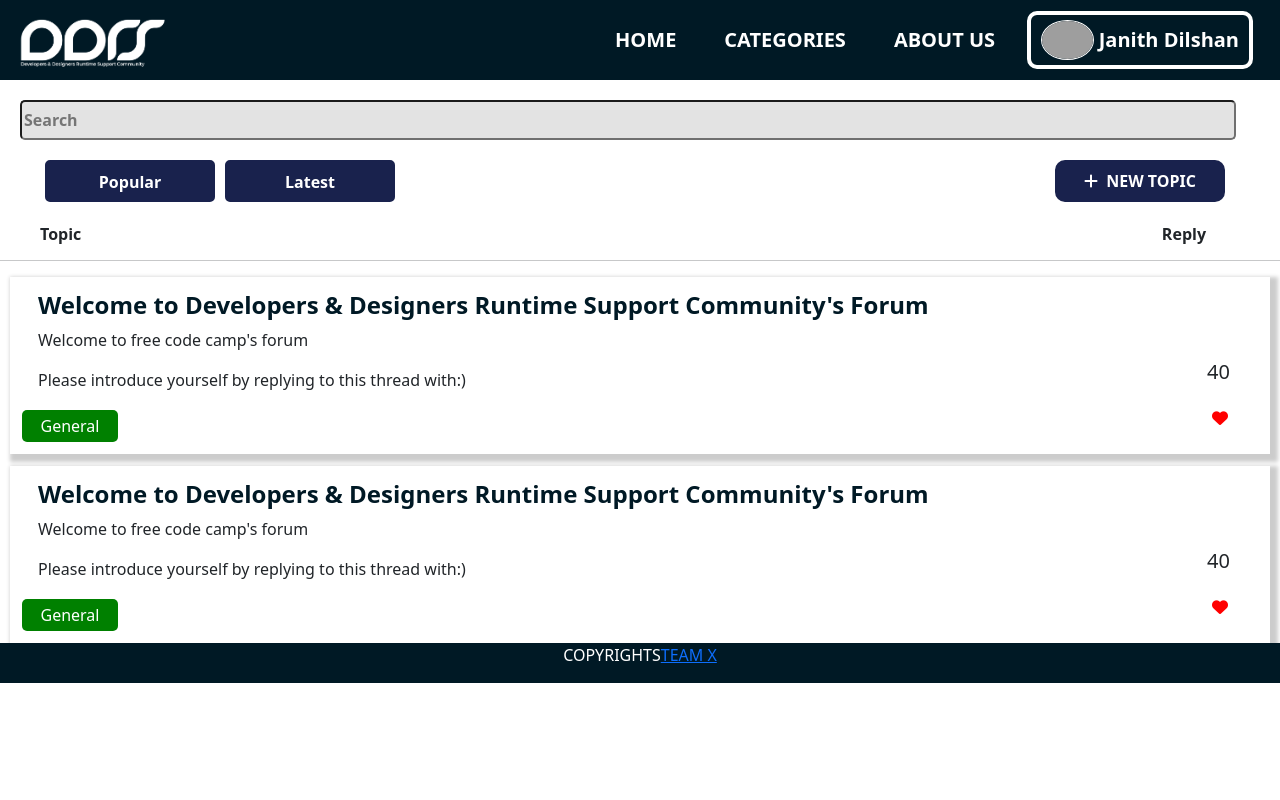
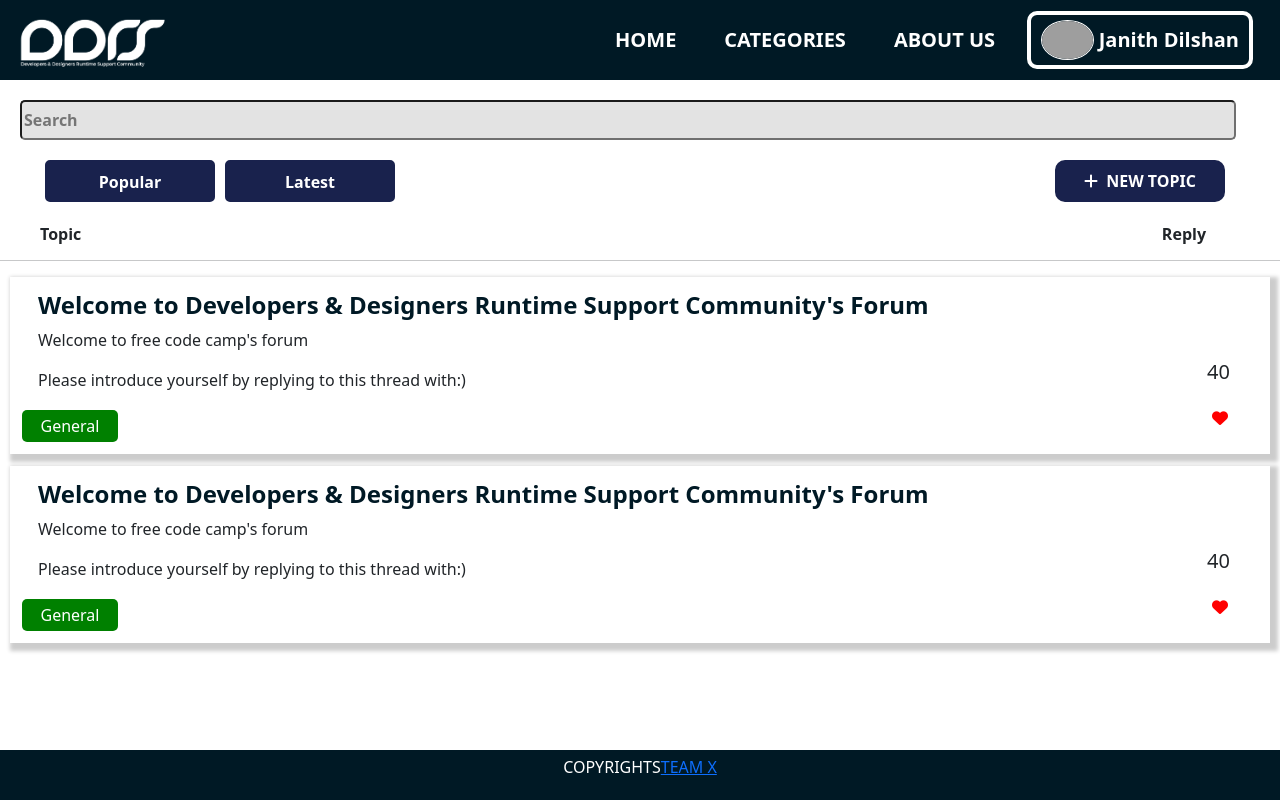
Before and after one commit to RavinduOnline/DDRS-Community, a React (Create React App) app in the folder client/: page / in a window 1280 px wide. Built offline with nearby package versions, Linux system fonts and the light colour scheme; grey boxes are pictures that could not be loaded.

Commit message:
footer css added

```diff
--- a/client/src/components/Footer/footer.css
+++ b/client/src/components/Footer/footer.css
@@ -5,6 +5,11 @@ footer {
     justify-content: center;
     background-color: #001925;
     color: white;
+    position: fixed;
+   left: 0;
+   bottom: 0;
+   width: 100%;
+   padding: 5px;
   }
 
   .footer-copyright{
```
